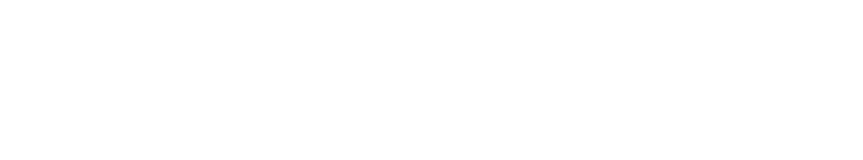
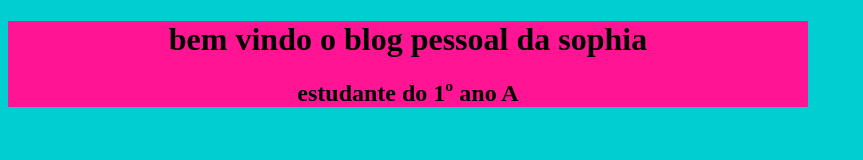
Before and after one commit to sophiabilovus-dotcom/blog-pessoal--sophia, a plain HTML site: page index.html in a window 1280 px wide. Shown: the whole page, without its empty margins (0-863 px from the left). Drawn offline with Linux system fonts and the light colour scheme.

Commit message:
criamos o cabeçario

```diff
--- a/index.html
+++ b/index.html
@@ -3,10 +3,13 @@
 <head>
     <meta charset="UTF-8">
     <meta name="viewport" content="width=device-width, initial-scale=1.0">
-    <title>Document</title>
+    <title>blog pessoal sophia</title>
     <link rel="stylesheet" href="style.css">
 </head>
 <body>
-
+    <header>
+        <h1>bem vindo o blog pessoal da sophia</h1>
+        <h2>estudante do 1º ano A</h2>
+    </header>
 </body>
 </html>
--- a/style.css
+++ b/style.css
@@ -0,0 +1,9 @@
+body{
+background-color: darkturquoise;
+}
+header{
+background-color: deeppink;
+color: black;
+text-align: center;
+max-width: 800px;
+}
```
